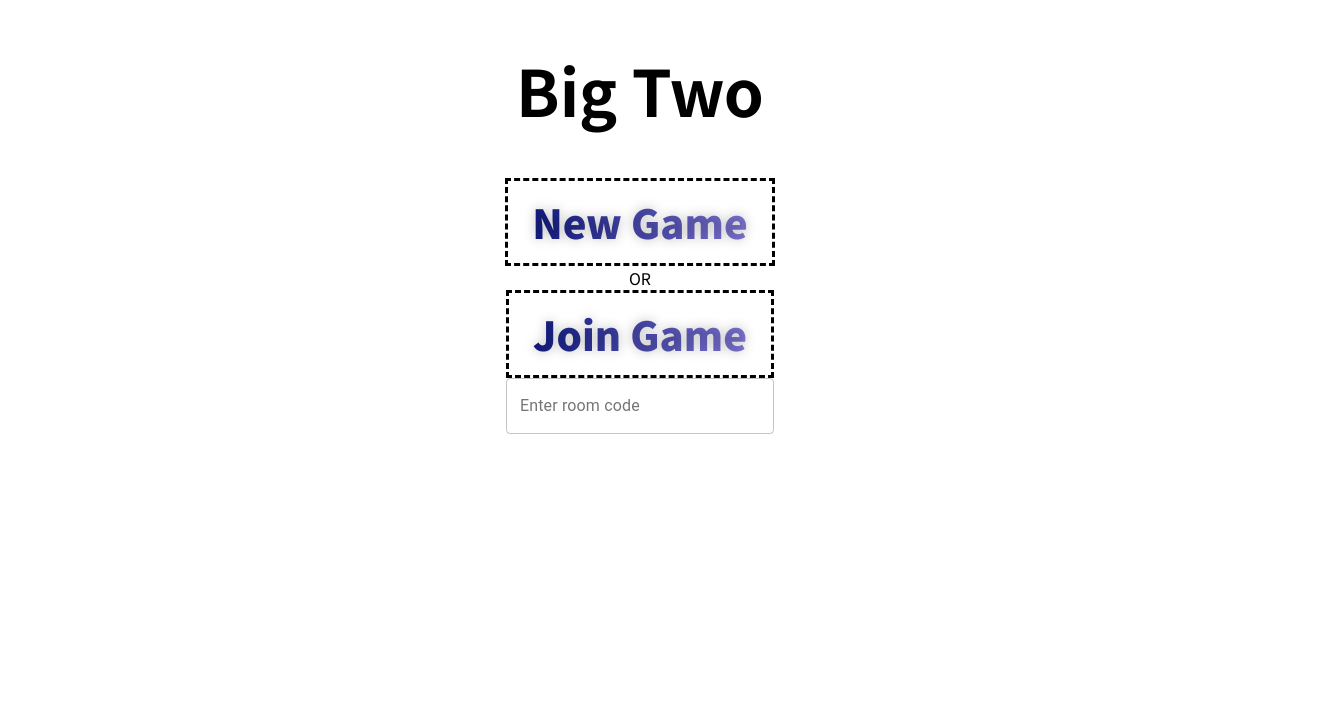
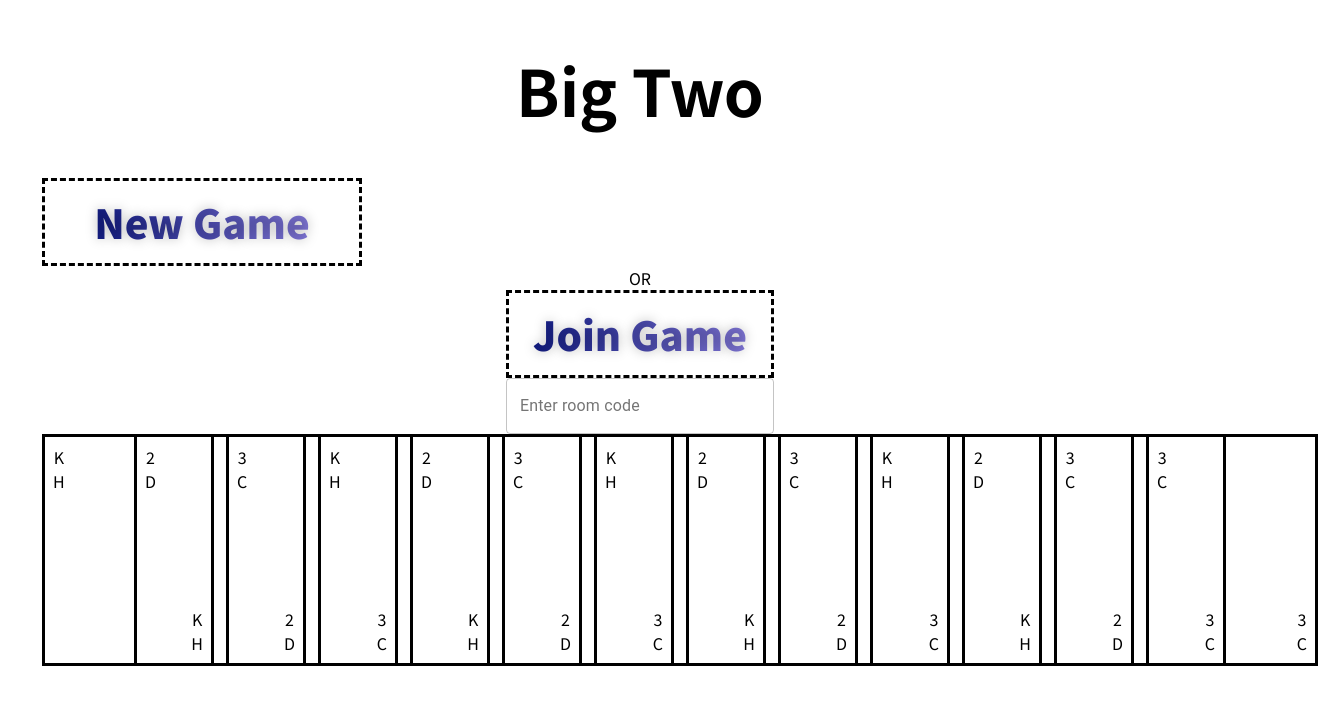
Before and after one commit to MGC3/bigtwo, a React (Create React App) app in the folder frontend/: page / in a window 1280 px wide. Shown: the top 704 px of the page, 1318 px wide, since content can reach past the window. Built offline with nearby package versions, Linux system fonts and the light colour scheme.

Commit message:
wip for card css

```diff
--- a/frontend/src/components/App.jsx
+++ b/frontend/src/components/App.jsx
@@ -1,7 +1,63 @@
 import React, { Component } from "react";
 import { createGame } from "../api/game";
+import { Hand } from "./Hand";
 import TextField from "@material-ui/core/TextField";
 import "../css/landing.css";
+
+let fakeData = [
+  {
+    rank: "K",
+    suit: "H",
+  },
+  {
+    rank: "2",
+    suit: "D",
+  },
+  {
+    rank: "3",
+    suit: "C",
+  },
+  {
+    rank: "K",
+    suit: "H",
+  },
+  {
+    rank: "2",
+    suit: "D",
+  },
+  {
+    rank: "3",
+    suit: "C",
+  },
+  {
+    rank: "K",
+    suit: "H",
+  },
+  {
+    rank: "2",
+    suit: "D",
+  },
+  {
+    rank: "3",
+    suit: "C",
+  },
+  {
+    rank: "K",
+    suit: "H",
+  },
+  {
+    rank: "2",
+    suit: "D",
+  },
+  {
+    rank: "3",
+    suit: "C",
+  },
+  {
+    rank: "3",
+    suit: "C",
+  },
+];
 
 class App extends Component {
   constructor(props) {
@@ -73,6 +129,7 @@ class App extends Component {
             onChange={this.handleTextFieldChange}
           />
         </form>
+        <Hand cards={fakeData} />
       </div>
     );
   }
--- /dev/null
+++ b/frontend/src/components/Card.jsx
@@ -0,0 +1,33 @@
+import React, { Component } from "react";
+import "../css/card.css";
+
+export class Card extends Component {
+  constructor(props) {
+    super(props);
+
+    this.state = {
+      data: this.props.data,
+      zdex: this.props.zdex + 1 * 100,
+    };
+  }
+
+  render() {
+    const cardStyle = {
+      zIndex: `${this.state.zdex}`,
+      position: "relative",
+    };
+
+    return (
+      <div className="card-container" style={cardStyle}>
+        <div className="upper">
+          <div className="card-rank">{this.state.data.rank}</div>
+          <div className="card-suit">{this.state.data.suit}</div>
+        </div>
+        <div className="lower">
+          <div className="card-rank">{this.state.data.rank}</div>
+          <div className="card-suit">{this.state.data.suit}</div>
+        </div>
+      </div>
+    );
+  }
+}
--- /dev/null
+++ b/frontend/src/components/Hand.jsx
@@ -0,0 +1,23 @@
+import React, { Component } from "react";
+import { Card } from "./Card";
+import "../css/hand.css";
+
+export class Hand extends Component {
+  constructor(props) {
+    super(props);
+
+    this.state = {
+      cards: this.props.cards,
+    };
+  }
+
+  render() {
+    return (
+      <div className="hand-container">
+        {this.state.cards.map((card, i) => {
+          return <Card key={i} data={card} zdex={i} />;
+        })}
+      </div>
+    );
+  }
+}
--- /dev/null
+++ b/frontend/src/css/card.css
@@ -0,0 +1,16 @@
+.card-container {
+  height: 210px;
+  width: 150px;
+  border: solid;
+  padding: 8px;
+
+  display: flex;
+  flex-direction: column;
+  align-items: flex-start;
+  margin-right: -80px;
+}
+
+.lower {
+  align-self: flex-end;
+  margin-top: auto;
+}
--- /dev/null
+++ b/frontend/src/css/hand.css
@@ -0,0 +1,3 @@
+.hand-container {
+  display: flex;
+}
```
